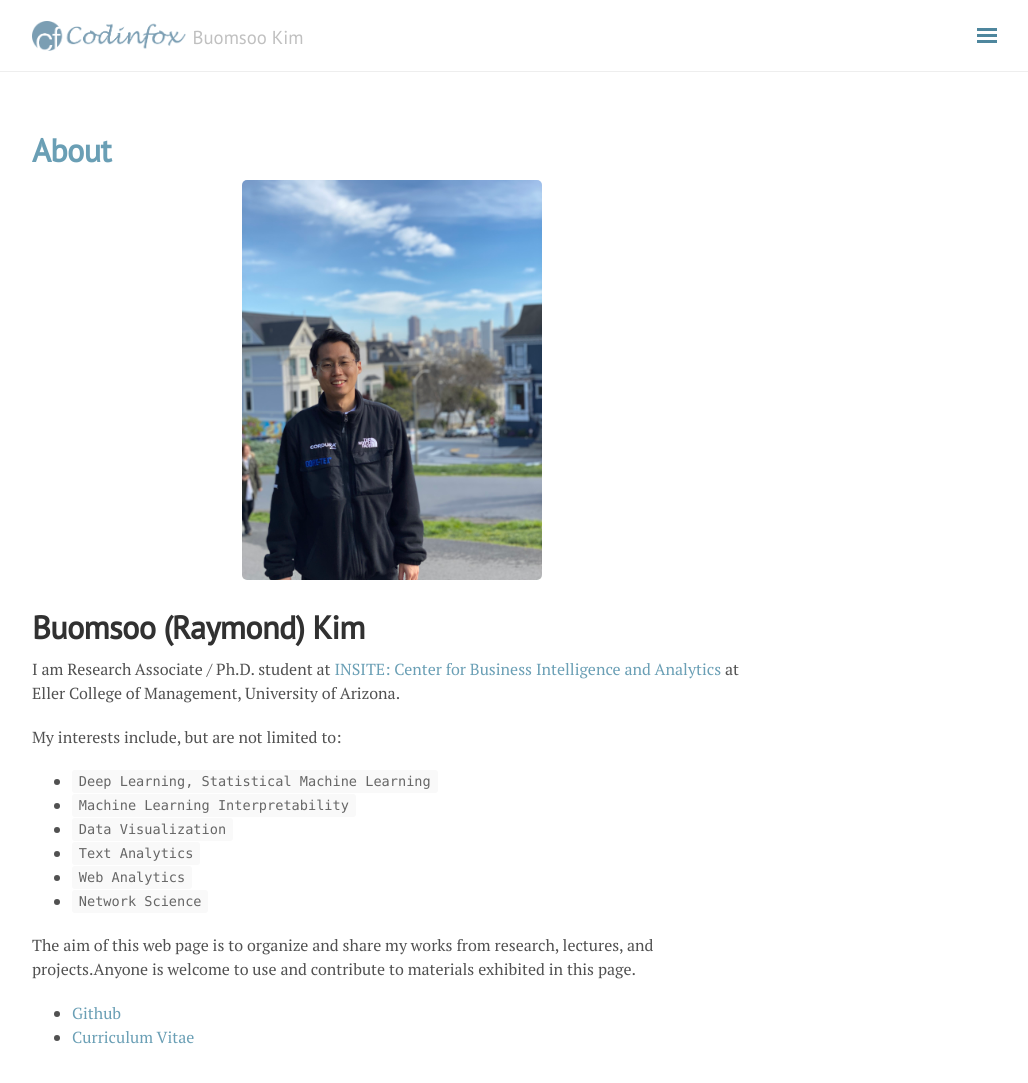
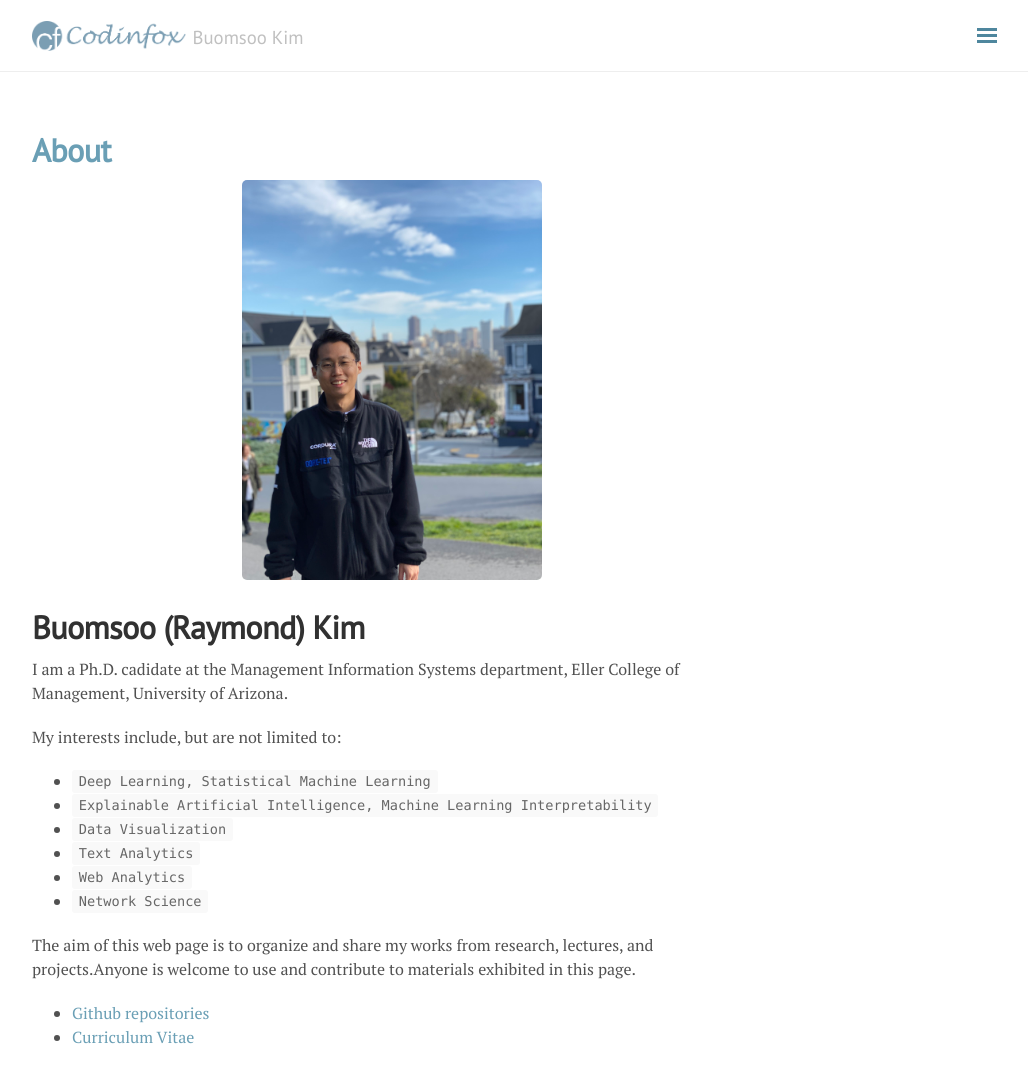
Before and after one commit to buomsoo-kim/buomsoo-kim.github.io, a Jekyll site: the page built from about.md, in a window 1280 px wide and 1113 px high. Shown: the top 1083 px of the window, without its empty margins (248-1276 px from the left). Built offline with Jekyll 4.4.1, drawn with Linux system fonts in a browser that asks for light colours; nearby versions of some CDN libraries.

Commit message:
update information

````diff
--- a/_config.yml
+++ b/_config.yml
@@ -25,7 +25,7 @@ version: 1.0.0
 # About/contact
 author:
   name: Buomsoo Kim
-  description: Research associate at <strong> INSITE - Center for Business Intelligence and Analytics </strong> at UoA
+  description: PhD candidate at Eller College of Mgmt, University of Arizona
   gravatar: 91077cb55d4278c4387048f04f80e773 # md5 hash of your email address
   contact:
     linkedin:  http://www.linkedin.com/in/buomsoo-kim
@@ -33,7 +33,7 @@ author:
     # facebook:  <hide>
     twitter:
     weibo:
-    email:
+    email:  buomsookim@email.arizona.edu
 
 # Navigation (2nd level links supported)
 nav:
--- a/about.md
+++ b/about.md
@@ -8,11 +8,11 @@ title: About
 
 # Buomsoo (Raymond) Kim
 
-I am Research Associate / Ph.D. student at <a href = "https://www.insiteua.org" target="_blank"> INSITE: Center for Business Intelligence and Analytics </a> at Eller College of Management, University of Arizona.
+I am a Ph.D. cadidate at the Management Information Systems department, Eller College of Management, University of Arizona.
 
 My interests include, but are not limited to:
 * ```Deep Learning, Statistical Machine Learning```
-* ```Machine Learning Interpretability```
+* ```Explainable Artificial Intelligence, Machine Learning Interpretability```
 * ```Data Visualization```
 * ```Text Analytics```
 * ```Web Analytics```
@@ -20,5 +20,5 @@ My interests include, but are not limited to:
 
 The aim of this web page is to organize and share my works from research, lectures, and projects.Anyone is welcome to use and contribute to materials exhibited in this page.
 
-* <a href = "https://github.com/buomsoo-kim" target="_blank"> Github </a>
-* [Curriculum Vitae](https://drive.google.com/file/d/1YzMaXy88UM4cXoxVewYkGirnb1R_gLHo/view?usp=sharing)
+* <a href = "https://github.com/buomsoo-kim" target="_blank"> Github repositories</a>
+* [Curriculum Vitae](https://drive.google.com/file/d/1g7xgmvIKoa4BKChe-q0TqXSUR6xwnxXV/view?usp=sharing)
````
